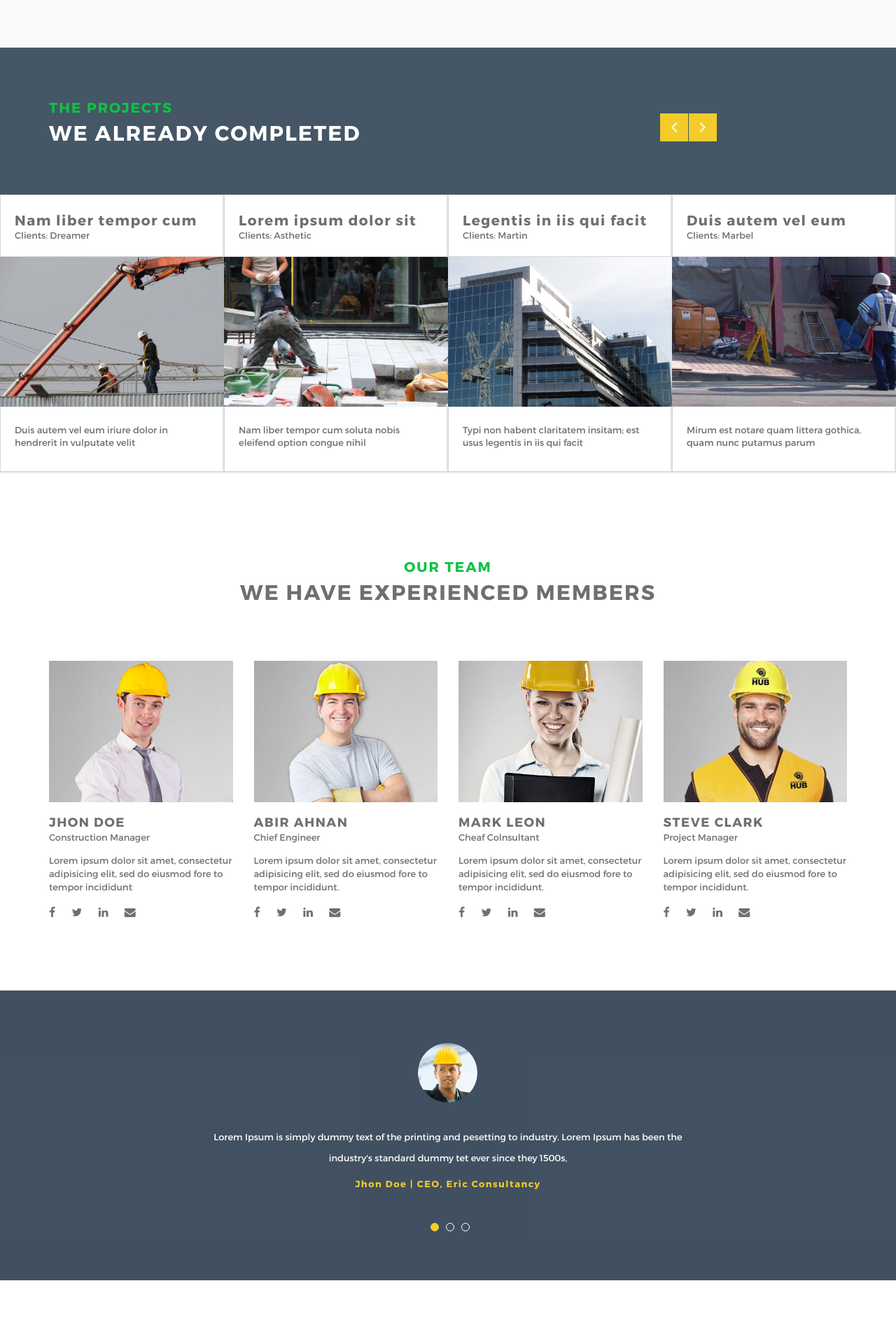
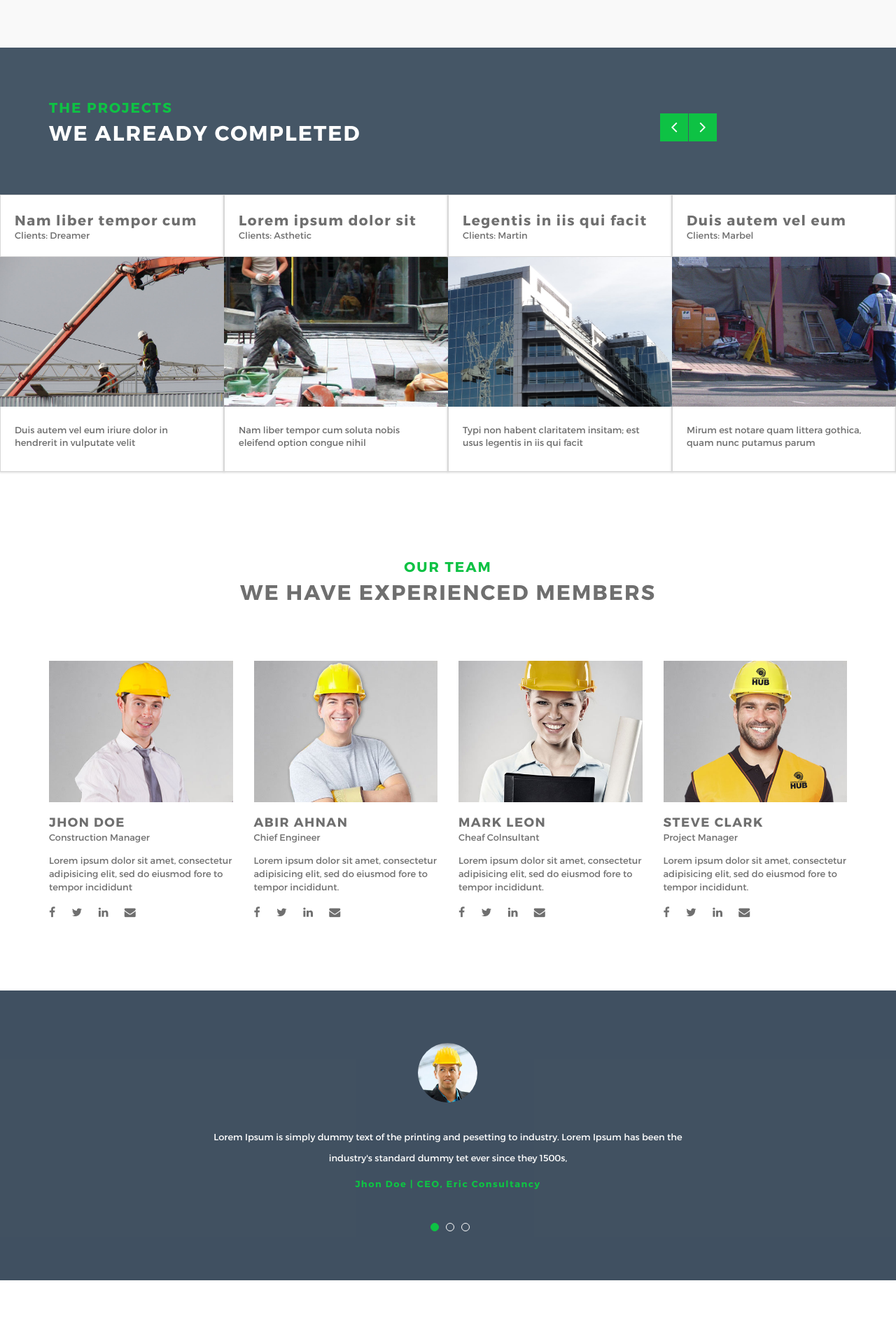
Before and after one commit to aksisoftsby/tukangmu, a Jekyll site: the page built from index.html, in a window 1280 px wide. Shown: the part 2806-4726 px from the top of the page at 70% size. Built offline with Jekyll 4.4.1, drawn with Linux system fonts in a browser that asks for light colours.

Commit message:
no message

```diff
--- a/_layouts/home.html
+++ b/_layouts/home.html
@@ -17,7 +17,7 @@
     <link rel="stylesheet" href="{{site.url}}/css/animate.css">
     <link rel="stylesheet" href="{{site.url}}/css/magnific-popup.css">
     <link rel="stylesheet" href="{{site.url}}/css/owl.carousel.css">
-    <link rel="stylesheet" href="{{site.url}}/css/main-green.css?v=3">
+    <link rel="stylesheet" href="{{site.url}}/css/main-green.css?v=4">
     <link rel="stylesheet" href="{{site.url}}/css/responsive.css">
 
     <!-- icons -->
--- a/css/main-green.css
+++ b/css/main-green.css
@@ -818,7 +818,7 @@
 	display:block;
 	text-align: center;
 	color: #fff;
-	background-color: #f3cc29;
+	background-color: #0EC244;
 }
 
 .portfolio-section .owl-prev {
@@ -1040,7 +1040,7 @@
 }
 
 .testimonial h5 {
-	color: #f3cc29;
+	color: #0EC244;
 	font-size: 13px;
 	margin-top: 15px;
 }
@@ -1089,8 +1089,8 @@
 
 .testimonial-slider .owl-dots .owl-dot.active span,
 .testimonial-slider .owl-dots .owl-dot:hover span {
-	background-color: #f3cc29;
-	border: 1px solid #f3cc29;
+	background-color: #0EC244;
+	border: 1px solid #0EC244;
 }
 
 
```
